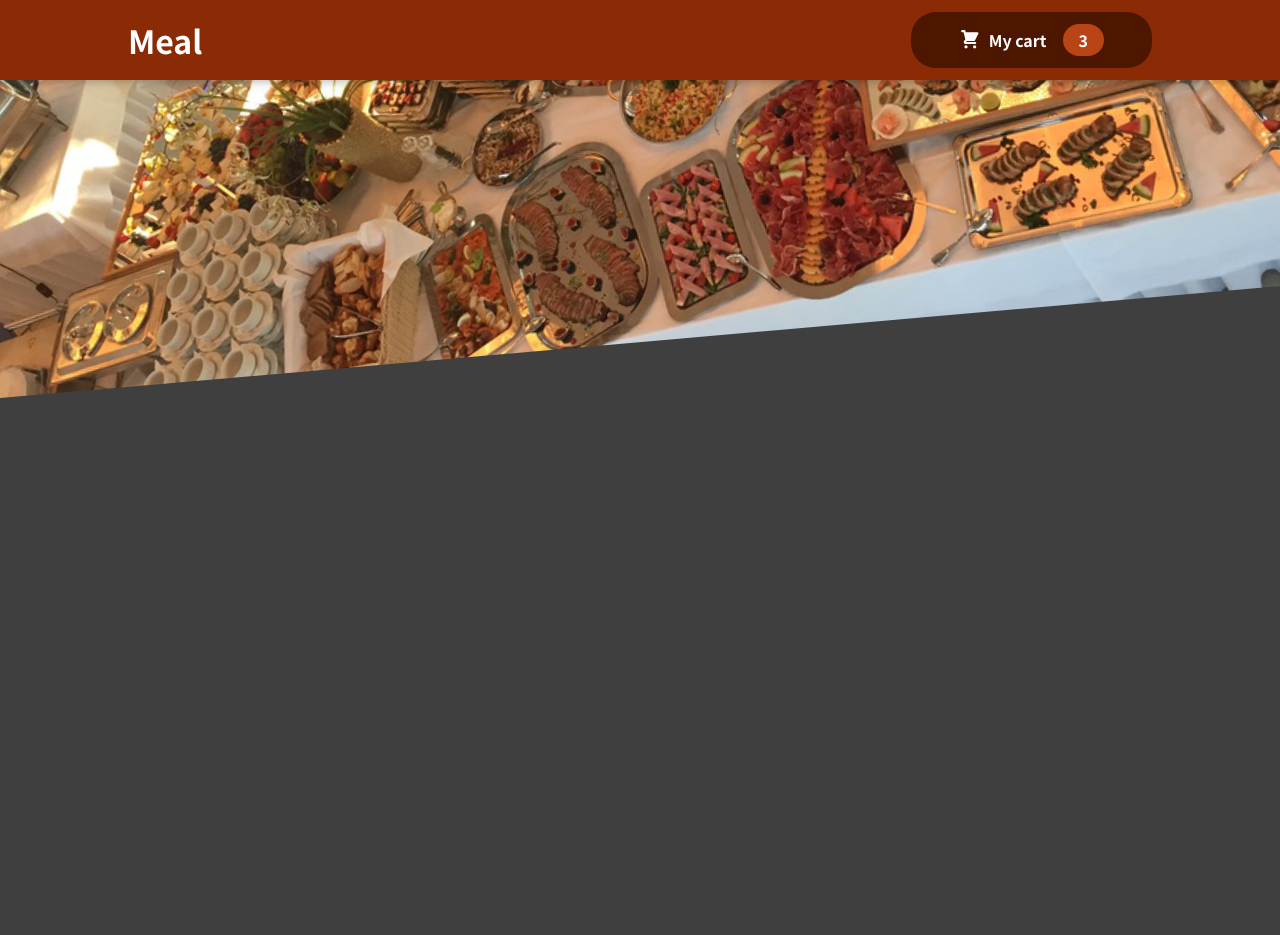
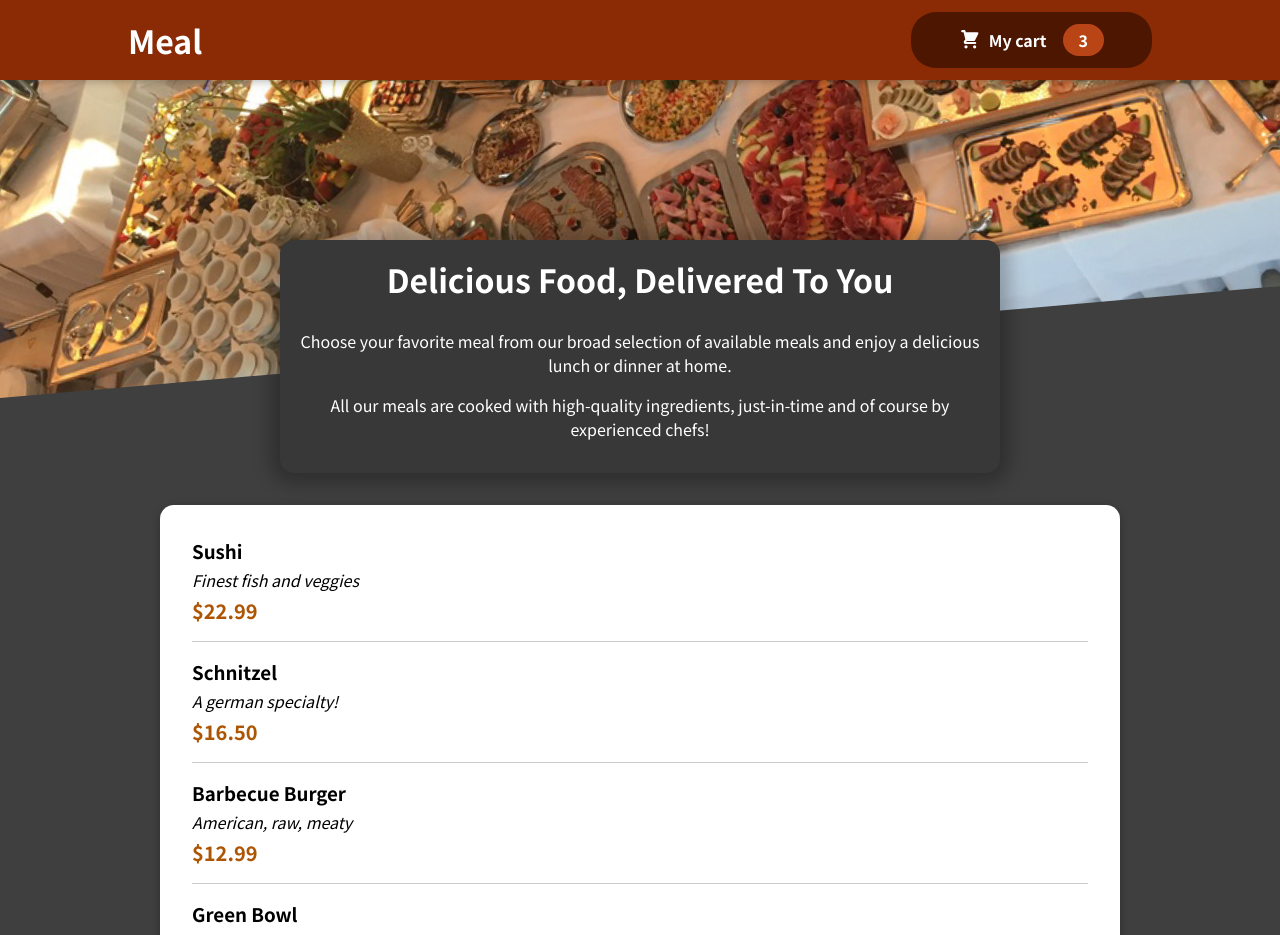
Before and after one commit to wilfriedpapt89/foodapp, a React (Create React App) app: page / in a window 1280 px wide. Shown: the top 935 px of the page. Before the commit the page ends 800 px from the top, so only its background shows below. Built offline with nearby package versions, Linux system fonts and the light colour scheme.

Commit message:
added meal list rendering

```diff
--- a/src/App.js
+++ b/src/App.js
@@ -1,12 +1,7 @@
-import { Fragment } from "react";
-import Header from "./component/Layout/Header";
+import Meals from "./component/Meals/Meals";
 
 function App() {
-  return (
-    <Fragment>
-      <Header />
-    </Fragment>
-  );
+  return <Meals />;
 }
 
 export default App;
--- /dev/null
+++ b/src/component/Meals/AvailableMeals.js
@@ -0,0 +1,46 @@
+import classes from "./AvailableMeals.module.css";
+import Card from "../UI/Card";
+import MealItem from "../Meals/MealItem/MealItem";
+
+const DUMMY_MEALS = [
+  {
+    id: "m1",
+    name: "Sushi",
+    description: "Finest fish and veggies",
+    price: 22.99,
+  },
+  {
+    id: "m2",
+    name: "Schnitzel",
+    description: "A german specialty!",
+    price: 16.5,
+  },
+  {
+    id: "m3",
+    name: "Barbecue Burger",
+    description: "American, raw, meaty",
+    price: 12.99,
+  },
+  {
+    id: "m4",
+    name: "Green Bowl",
+    description: "Healthy...and green...",
+    price: 18.99,
+  },
+];
+
+const AvailableMeals = () => {
+  const meals = DUMMY_MEALS.map((meal) => (
+    <MealItem key={meal.id} item={meal} />
+  ));
+
+  return (
+    <section className={classes.meals}>
+      <Card>
+        <ul>{meals}</ul>
+      </Card>
+    </section>
+  );
+};
+
+export default AvailableMeals;
--- /dev/null
+++ b/src/component/Meals/AvailableMeals.module.css
@@ -0,0 +1,24 @@
+.meals {
+    max-width: 60rem;
+    width: 90%;
+    margin: 2rem auto;
+    animation: meals-appear 1s ease-out forwards;
+  }
+
+  .meals ul {
+    list-style: none;
+    margin: 0;
+    padding: 0;
+  }
+
+  @keyframes meals-appear {
+    from {
+      opacity: 0;
+      transform: translateY(3rem);
+    }
+
+    to {
+      opacity: 1;
+      transform: translateY(0);
+    }
+  }
--- /dev/null
+++ b/src/component/Meals/MealItem/MealItem.js
@@ -0,0 +1,17 @@
+import classes from "./MealItem.module.css";
+
+const MealItem = (props) => {
+  const price = `$${props.item.price.toFixed(2)}`;
+  return (
+    <li className={classes.meal}>
+      <div>
+        <h3>{props.item.name}</h3>
+        <div className={classes.description}>{props.item.description}</div>
+        <div className={classes.price}>{price}</div>
+      </div>
+      <div></div>
+    </li>
+  );
+};
+
+export default MealItem;
--- /dev/null
+++ b/src/component/Meals/MealItem/MealItem.module.css
@@ -0,0 +1,22 @@
+.meal {
+    display: flex;
+    justify-content: space-between;
+    margin: 1rem;
+    padding-bottom: 1rem;
+    border-bottom: 1px solid #ccc;
+  }
+
+  .meal h3 {
+    margin: 0 0 0.25rem 0;
+  }
+
+  .description {
+    font-style: italic;
+  }
+
+  .price {
+    margin-top: 0.25rem;
+    font-weight: bold;
+    color: #ad5502;
+    font-size: 1.25rem;
+  }
--- /dev/null
+++ b/src/component/Meals/Meals.js
@@ -0,0 +1,14 @@
+import { Fragment } from "react";
+import Header from "../Layout/Header";
+import MealsSummary from "./MealsSummary";
+import AvailableMeals from "./AvailableMeals";
+
+export default function Meals(props) {
+  return (
+    <Fragment>
+      <Header />
+      <MealsSummary />
+      <AvailableMeals />
+    </Fragment>
+  );
+}
--- /dev/null
+++ b/src/component/Meals/MealsSummary.js
@@ -0,0 +1,19 @@
+import classes from "./MealsSummary.module.css";
+
+const MealsSummary = () => {
+  return (
+    <section className={classes.summary}>
+      <h2>Delicious Food, Delivered To You</h2>
+      <p>
+        Choose your favorite meal from our broad selection of available meals
+        and enjoy a delicious lunch or dinner at home.
+      </p>
+      <p>
+        All our meals are cooked with high-quality ingredients, just-in-time and
+        of course by experienced chefs!
+      </p>
+    </section>
+  );
+};
+
+export default MealsSummary;
--- /dev/null
+++ b/src/component/Meals/MealsSummary.module.css
@@ -0,0 +1,18 @@
+.summary {
+    text-align: center;
+    max-width: 45rem;
+    width: 90%;
+    margin: auto;
+    margin-top: -10rem;
+    position: relative;
+    background-color: #383838;
+    color: white;
+    border-radius: 14px;
+    padding: 1rem;
+    box-shadow: 0 1px 18px 10px rgba(0, 0, 0, 0.25);
+  }
+
+  .summary h2 {
+    font-size: 2rem;
+    margin-top: 0;
+  }
--- /dev/null
+++ b/src/component/UI/Card.js
@@ -0,0 +1,7 @@
+import classes from "./Card.module.css";
+
+const Card = (props) => {
+  return <div className={classes.card}>{props.children}</div>;
+};
+
+export default Card;
--- /dev/null
+++ b/src/component/UI/Card.module.css
@@ -0,0 +1,6 @@
+.card {
+    padding: 1rem;
+    box-shadow: 0 2px 8px rgba(0, 0, 0, 0.25);
+    border-radius: 14px;
+    background-color: white;
+  }
```
